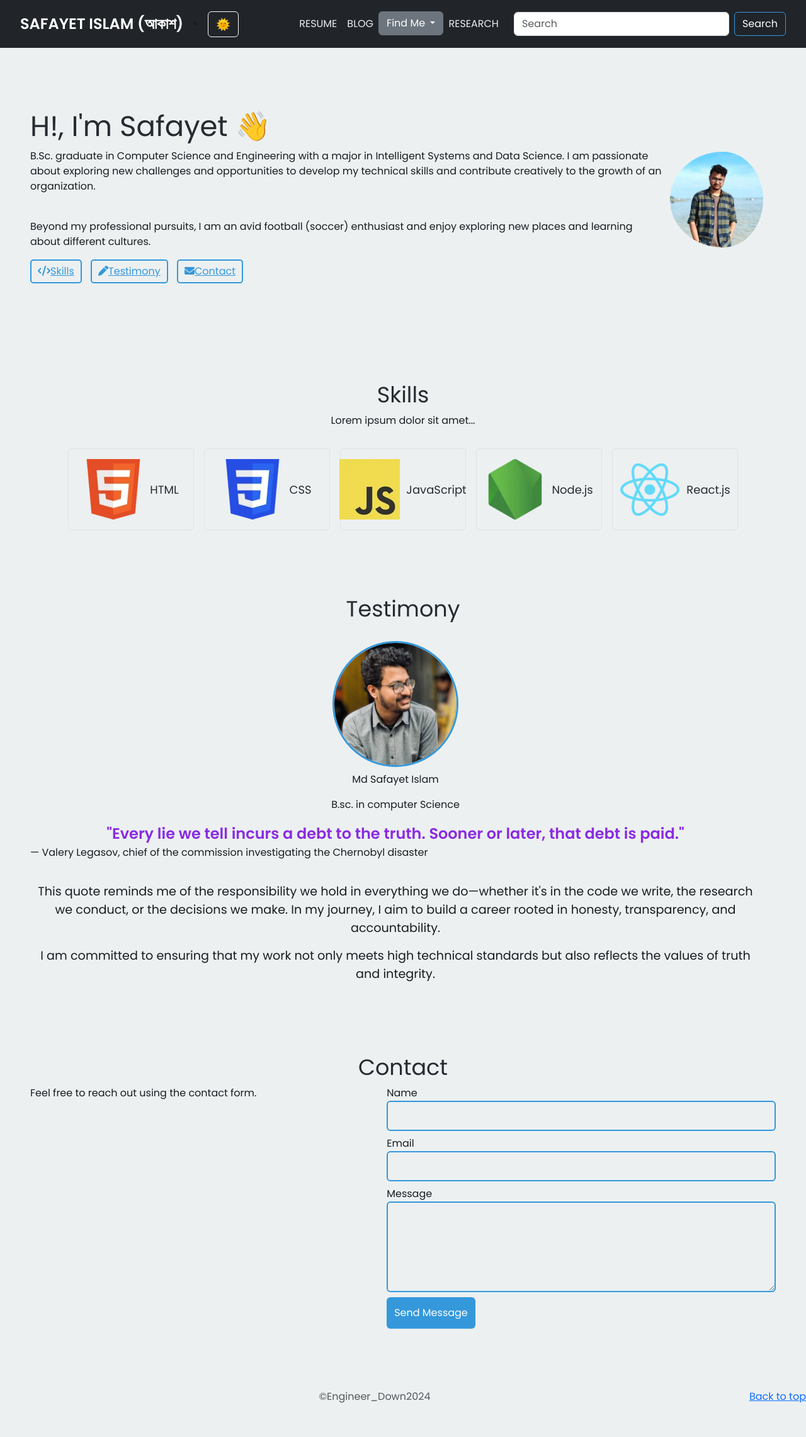
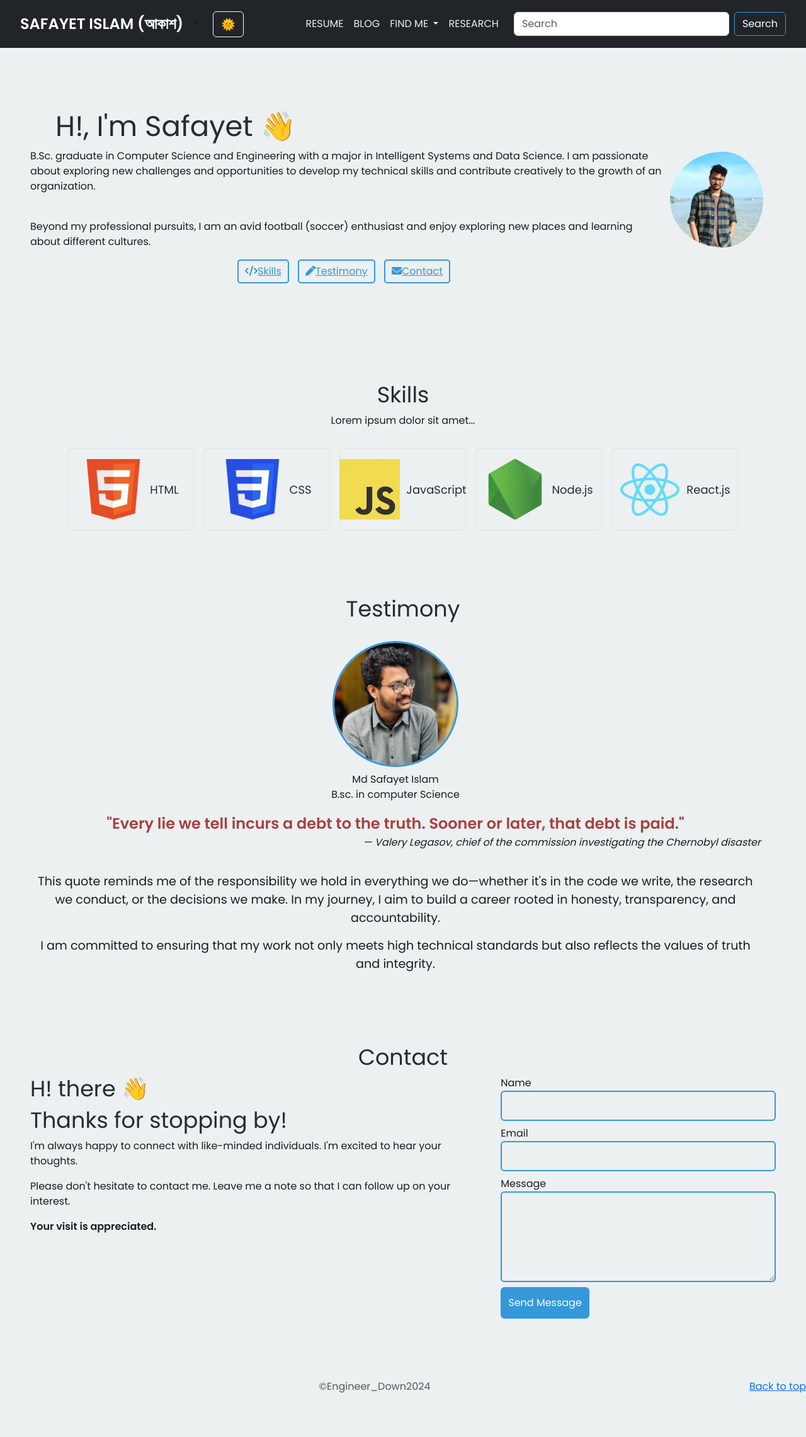
Before and after one commit to Safayet-xx/personal-Portfolio, a Django app: page / in a window 1280 px wide. Shown: the whole page at 63% size. After the commit the page ends 2212 px from the top, so only its background shows below. Run offline with Django 5.2, Linux system fonts and the light colour scheme.

Commit message:
no new work

```diff
--- a/jobs/templates/jobs/home.html
+++ b/jobs/templates/jobs/home.html
@@ -1,76 +1,107 @@
 <!DOCTYPE html>
 <html lang="en">
+
 <head>
     {% load static %}
     <meta charset="UTF-8">
     <meta http-equiv="X-UA-Compatible" content="IE=edge">
     <meta name="viewport" content="width=device-width, initial-scale=1.0">
     <title>MD SAFAYET ISLAM</title>
+    <!-- Bootstrap CSS (include this in the <head> section) -->
+
+    <link href="https://cdn.jsdelivr.net/npm/bootstrap@5.3.0-alpha1/dist/css/bootstrap.min.css" rel="stylesheet">
+
 
     <!-- Google Fonts -->
     <link href="https://fonts.googleapis.com/css2?family=Poppins:wght@400;600&display=swap" rel="stylesheet">
 
     <!-- FontAwesome -->
-    <link rel="stylesheet" href="https://cdnjs.cloudflare.com/ajax/libs/font-awesome/6.4.0/css/all.min.css" integrity="sha512-iecdLmaskl7CVkqkXNQ/ZH/XLlvWZOJyj7Yy7tcenmpD1ypASozpmT/E0iPtmFIB46ZmdtAc9eNBvH0H/ZpiBw==" crossorigin="anonymous" referrerpolicy="no-referrer" />
+    <link rel="stylesheet" href="https://cdnjs.cloudflare.com/ajax/libs/font-awesome/6.4.0/css/all.min.css"
+        integrity="sha512-iecdLmaskl7CVkqkXNQ/ZH/XLlvWZOJyj7Yy7tcenmpD1ypASozpmT/E0iPtmFIB46ZmdtAc9eNBvH0H/ZpiBw=="
+        crossorigin="anonymous" referrerpolicy="no-referrer" />
 
     <!-- Bootstrap CSS -->
-    <link href="https://cdn.jsdelivr.net/npm/bootstrap@5.3.3/dist/css/bootstrap.min.css" rel="stylesheet" integrity="sha384-QWTKZyjpPEjISv5WaRU9OFeRpok6YctnYmDr5pNlyT2bRjXh0JMhjY6hW+ALEwIH" crossorigin="anonymous">
+    <!-- Bootstrap CSS (second one, duplicate) -->
+    <link href="https://cdn.jsdelivr.net/npm/bootstrap@5.3.3/dist/css/bootstrap.min.css" rel="stylesheet"
+        integrity="sha384-QWTKZyjpPEjISv5WaRU9OFeRpok6YctnYmDr5pNlyT2bRjXh0JMhjY6hW+ALEwIH" crossorigin="anonymous">
+
+    <!-- Popper.js (needed for dropdowns, tooltips, etc.) -->
+    <script src="https://cdn.jsdelivr.net/npm/@popperjs/core@2.11.6/dist/umd/popper.min.js"></script>
+    <!-- Bootstrap JS -->
+    <script src="https://cdn.jsdelivr.net/npm/bootstrap@5.3.0-alpha1/dist/js/bootstrap.bundle.min.js"></script>
 
     <!-- Custom Styles -->
     <link rel="stylesheet" href="{% static 'styles.css' %}">
 
 </head>
+
 <body>
 
     <!-- NAVBAR -->
     <header>
-    <nav class="navbar navbar-expand-lg navbar-light bg-dark">
+        <nav class="navbar navbar-expand-lg navbar-dark bg-dark">
             <div class="container-fluid">
                 <a class="navbar-brand text-white" href="{% url 'home'%}">SAFAYET ISLAM (আকাশ)</a>
-             <!-- Theme Toggle Button -->
                 <li class="nav-item">
-                <button id="theme-toggle" class="btn btn-outline-light">
+                    <button id="theme-toggle" class="btn btn-outline-light ms-2">
                         <span id="theme-icon">🌞</span>
                     </button>
                 </li>
-            <!-- Theme Toggle Button -->
-            <button class="navbar-toggler" type="button" data-bs-toggle="collapse" data-bs-target="#navbarNav" aria-controls="navbarNav" aria-expanded="false" aria-label="Toggle navigation">
+
+                <!-- Navbar Toggle Button -->
+                <button class="navbar-toggler" type="button" data-bs-toggle="collapse" data-bs-target="#navbarNav"
+                    aria-controls="navbarNav" aria-expanded="false" aria-label="Toggle navigation">
                     <span class="navbar-toggler-icon"></span>
                 </button>
+
+                <!-- Navbar Collapse -->
                 <div class="collapse navbar-collapse" id="navbarNav">
                     <ul class="navbar-nav ms-auto mb-2 mb-lg-0">
+                        <!-- Resume Link -->
                         <li class="nav-item">
                             <a class="nav-link" href="{% static 'Md Safayet Islam(CV).pdf'%}">Resume</a>
                         </li>
+                        <!-- Blog Link -->
                         <li class="nav-item">
                             <a class="nav-link" href="{% url 'allblogs' %}">Blog</a>
                         </li>
-                    <li class="nav-item">
-                        <div class="dropdown-center">
-                            <button class="btn btn-secondary dropdown-toggle" type="button" data-bs-toggle="dropdown" aria-expanded="false">
+                        <!-- Dropdown Menu for Find Me -->
+                        <li class="nav-item dropdown">
+                            <a class="nav-link dropdown-toggle" href="#" id="findMeDropdown" role="button"
+                                data-bs-toggle="dropdown" aria-expanded="false">
                                 Find Me
-                            </button>
-                            <ul class="dropdown-menu">
-                                <li><a class="dropdown-item" href="http://www.linkedin.com/in/safayet-">LinkedIn</a></li>
+                            </a>
+                            <ul class="dropdown-menu" aria-labelledby="findMeDropdown">
+                                <li><a class="dropdown-item" href="http://www.linkedin.com/in/safayet-">LinkedIn</a>
+                                </li>
                                 <li><a class="dropdown-item" href="https://twitter.com/MdSafayet_Islam">Twitter</a></li>
-                                <li><a class="dropdown-item" href="https://www.facebook.com/safayet.412">Facebook</a></li>
+                                <li><a class="dropdown-item" href="https://www.facebook.com/safayet.412">Facebook</a>
+                                </li>
                                 <li><a class="dropdown-item" href="#">Instagram</a></li>
                             </ul>
-                        </div>
                         </li>
+                        <!-- Research Link -->
                         <li class="nav-item">
                             <a class="nav-link" href="{% url 'rehome' %}">Research</a>
                         </li>
+                        <!-- Theme Toggle Button -->
 
                     </ul>
+
+                    <!-- Search Form -->
                     <form class="d-flex ms-3" role="search" onsubmit="return handleSearch()">
-                    <input class="form-control me-2" type="search" id="searchQuery" placeholder="Search" aria-label="Search">
+                        <input class="form-control me-2" type="search" id="searchQuery" placeholder="Search"
+                            aria-label="Search">
                         <button class="btn btn-outline-success" type="submit">Search</button>
                     </form>
                 </div>
             </div>
         </nav>
     </header>
+
+    <!-- Bootstrap JS and Popper.js -->
+    <script src="https://cdn.jsdelivr.net/npm/@popperjs/core@2.11.6/dist/umd/popper.min.js"></script>
+    <script src="https://cdn.jsdelivr.net/npm/bootstrap@5.3.0-alpha1/dist/js/bootstrap.bundle.min.js"></script>
 
     <!-- Search Function -->
     <script>
@@ -85,16 +116,20 @@
         }
     </script>
 
+
     <main>
         <!-- Hero Section -->
         <section class="hero-section d-flex justify-content-between align-items-center p-5">
             <div class="text">
                 <h2>H!, I'm Safayet 👋</h2>
-            <p>B.Sc. graduate in Computer Science and Engineering with a major in Intelligent Systems and Data Science.
-            I am passionate about exploring new challenges and opportunities to develop my technical skills and contribute creatively to the growth of an organization.</p>
-            <br/>
-            <p>Beyond my professional pursuits, I am an avid football (soccer) enthusiast and enjoy exploring new places and learning about different cultures.</p>
-            <div class="links">
+                <p>B.Sc. graduate in Computer Science and Engineering with a major in Intelligent Systems and Data
+                    Science.
+                    I am passionate about exploring new challenges and opportunities to develop my technical skills and
+                    contribute creatively to the growth of an organization.</p>
+                <br />
+                <p>Beyond my professional pursuits, I am an avid football (soccer) enthusiast and enjoy exploring new
+                    places and learning about different cultures.</p>
+                <div class="links" style="text-align: center;">
                     <a href="#skills"><i class="fa-solid fa-code"></i><span>Skills</span></a>
                     <a href="#testimony"><i class="fa-solid fa-pen"></i><span>Testimony</span></a>
                     <a href="#contact"><i class="fa-solid fa-envelope"></i><span>Contact</span></a>
@@ -138,19 +173,27 @@
             <h2 class="text-center">Testimony</h2>
             <div class="group d-flex align-items-center">
                 <div class="person-details text-center me-4">
-                <img src="{% static 'images/safayet_state.png' %}" class="rounded-circle mb-2" alt="Testimony Headshot">
-                <p>Md Safayet Islam</p>
-                <p>B.sc. in computer Science</p>
+                    <img src="{% static 'images/safayet_state.png' %}" class="rounded-circle mb-2"
+                        alt="Testimony Headshot">
+                    <p>Md Safayet Islam
+                        <br />
+                        B.sc. in computer Science
+                    </p>
                     <div style="display: flex; flex-direction: column; align-items: flex-start;">
-                    <div style="text-align: center; width: 100%; font-size: 1.5em; color: blueviolet;">
-                        <strong>"Every lie we tell incurs a debt to the truth. Sooner or later, that debt is paid."</strong>
+                        <div style="text-align: center; width: 100%; font-size: 1.5em; color: rgb(168, 64, 64);">
+                            <strong>"Every lie we tell incurs a debt to the truth. Sooner or later, that debt is
+                                paid."</strong>
                         </div>
-                    <div style="text-align:right; width: 100%; font-size: 1.0em; font-style: italic;"></div>
-                        <p>— Valery Legasov, chief of the commission investigating the Chernobyl disaster</p>
+                        <div style="text-align:right; width: 100%; font-size: 1.0em; font-style: italic;">
+                            <p class="text-right;" ;>— Valery Legasov, chief of the commission investigating the
+                                Chernobyl disaster</p>
                         </div>
                         <div class="text" style="font-size: 1.2em; line-height: 1.5; margin-top: 20px;">
-                        <p>This quote reminds me of the responsibility we hold in everything we do—whether it's in the code we write, the research we conduct, or the decisions we make. In my journey, I aim to build a career rooted in honesty, transparency, and accountability.</p>
-                        <p>I am committed to ensuring that my work not only meets high technical standards but also reflects the values of truth and integrity.</p>
+                            <p>This quote reminds me of the responsibility we hold in everything we do—whether it's in
+                                the code we write, the research we conduct, or the decisions we make. In my journey, I
+                                aim to build a career rooted in honesty, transparency, and accountability.</p>
+                            <p>I am committed to ensuring that my work not only meets high technical standards but also
+                                reflects the values of truth and integrity.</p>
                         </div>
                     </div>
 
@@ -161,7 +204,12 @@
             <h2 class="text-center">Contact</h2>
             <div class="group d-flex justify-content-between">
                 <div class="text flex-grow-1 me-5">
-            Feel free to reach out using the contact form.
+                    <h2>H! there 👋</h2>
+                    <h2>Thanks for stopping by!</h2>
+                    <p>I'm always happy to connect with like-minded individuals. I'm excited to hear your thoughts.</p>
+                    <p>Please don't hesitate to contact me. Leave me a note so that I can follow up on your interest.
+                    </p>
+                    <p> <strong>Your visit is appreciated.</strong></p>
                 </div>
                 <form class="flex-grow-1" action="{% url 'contact' %}" method="POST">
                     {% csrf_token %}
@@ -170,7 +218,8 @@
                     <label for="email">Email</label>
                     <input type="email" id="email" name="email" class="form-control mb-2" required>
                     <label for="message">Message</label>
-            <textarea id="message" name="message" cols="30" rows="5" class="form-control mb-2" required></textarea>
+                    <textarea id="message" name="message" cols="30" rows="5" class="form-control mb-2"
+                        required></textarea>
                     <button type="submit" class="btn btn-primary">Send Message</button>
                 </form>
             </div>
@@ -233,14 +282,18 @@
             background-color: #121212;
             color: #e0e0e0;
         }
+
         .dark-theme .navbar {
             background-color: #1f1f1f;
         }
-    .dark-theme .card, .dark-theme .border {
+
+        .dark-theme .card,
+        .dark-theme .border {
             background-color: #1f1f1f;
             border-color: #333;
         }
     </style>
 
 </body>
+
 </html>
--- a/sfyt_portfolio/settings.py
+++ b/sfyt_portfolio/settings.py
@@ -157,6 +157,5 @@ EMAIL_HOST = 'smtp.gmail.com'
 EMAIL_PORT = 587
 EMAIL_USE_TLS = True
 EMAIL_HOST_USER = 'safayetakash@gmail.com'  # Replace with your Gmail address
-EMAIL_HOST_PASSWORD = 'logic20butless'  # Replace with your Gmail password
 DEFAULT_FROM_EMAIL = 'safayetakash@gmail.com'
 EMAIL_HOST_PASSWORD = 'ilgxqdsztfvmgozo'  # Replace with the new app password
--- a/sfyt_portfolio/static/styles.css
+++ b/sfyt_portfolio/static/styles.css
@@ -131,6 +131,7 @@ body {
 }
 
 .hero-section .text h2 {
+  padding-left: 40px;
   font-size: 45px;
   color: var(--secondary-color);
 }
@@ -264,3 +265,8 @@ body {
     padding: 0 10px;
   }
 }
+.text-right {
+  text-align: right;
+  font-size: 1.0em;
+  font-style: italic;
+}
```
Also changed, not shown: blog/templates/blog/allblogs.html (+63 -38 lines), research/templates/research/rehome.html (+54 -16 lines), 1 other file. Lines whose indentation alone changed are shown as unchanged.
